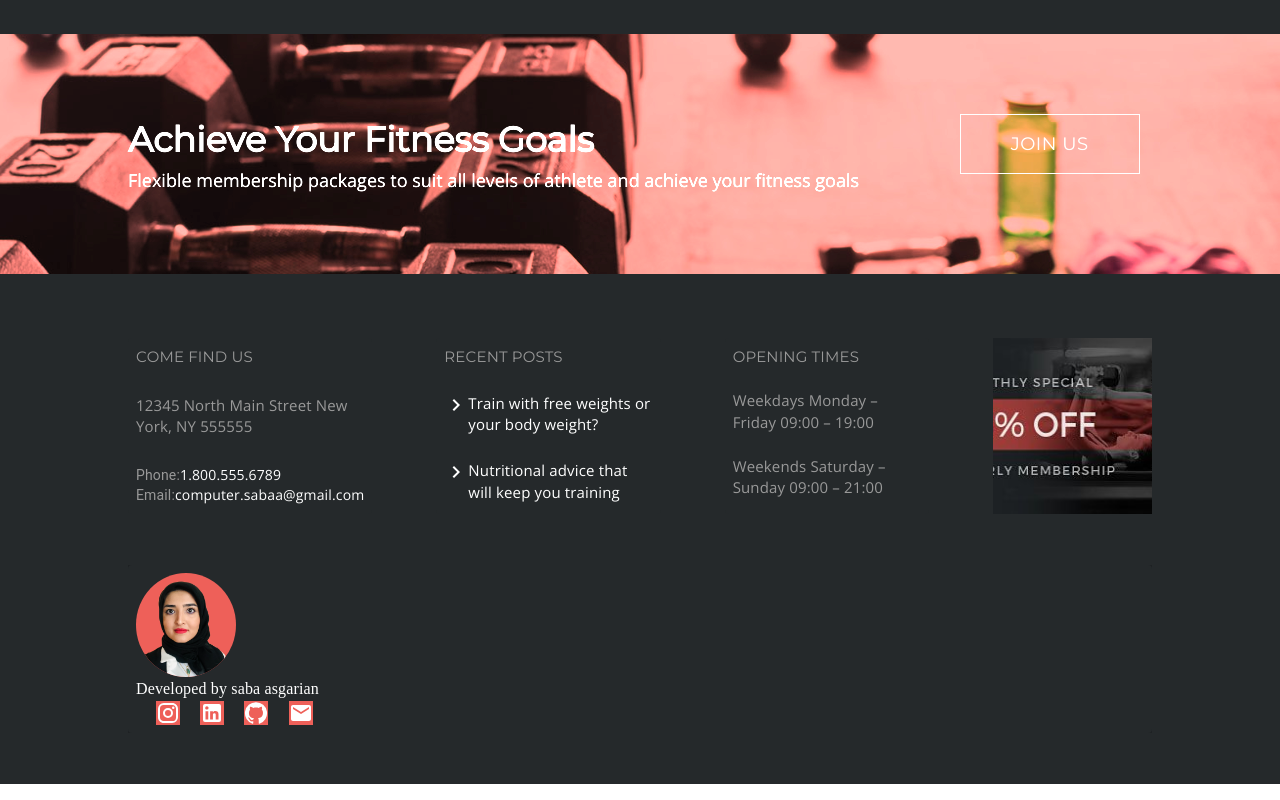
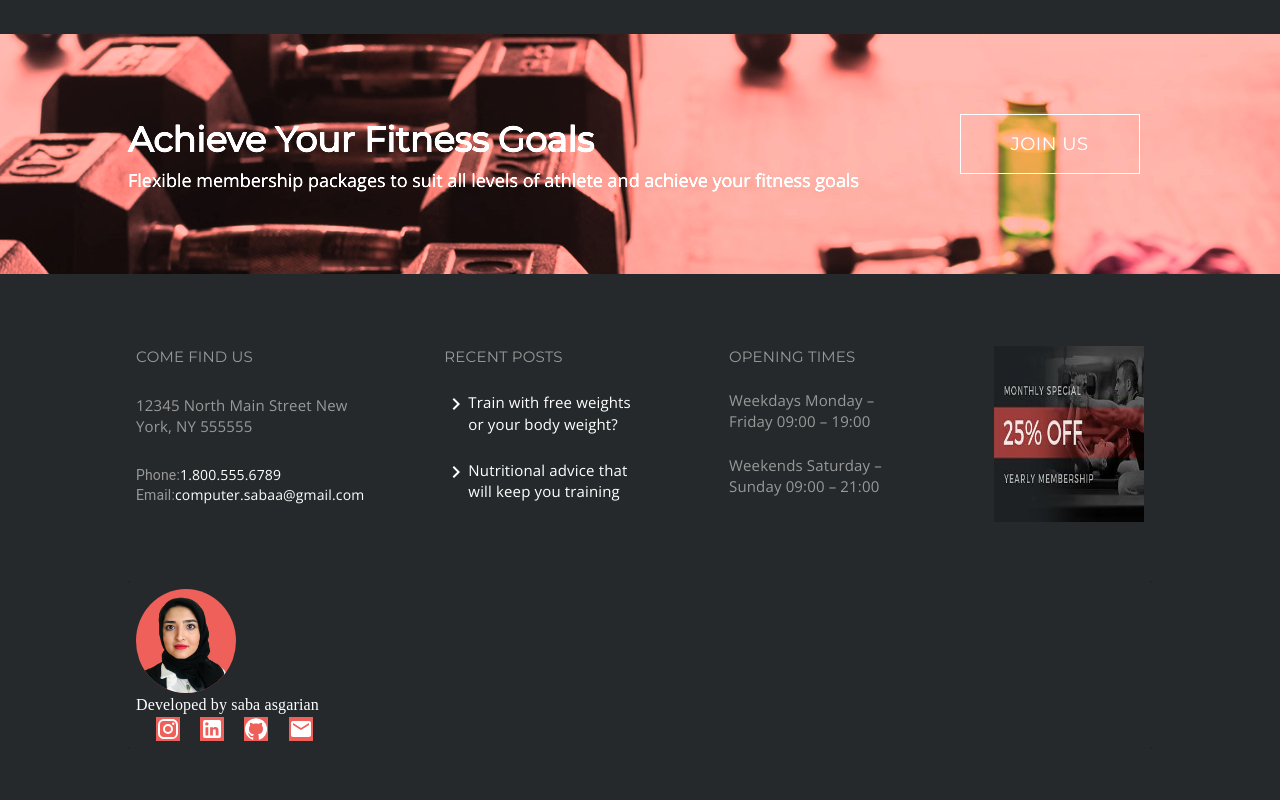
Before and after one commit to SabaAsgarian/Avada_Gym_Typscript, a Next.js app: page / in a window 1280 px wide. Shown: the part 8233-9033 px from the top of the page. Built offline with nearby package versions, Linux system fonts and the light colour scheme.

Commit message:
Update footer.tsx

```diff
--- a/src/app/components/footer.tsx
+++ b/src/app/components/footer.tsx
@@ -103,15 +103,17 @@ const Footer: React.FC = () => {
                             </a>
                         </Item>
                         <Link href="/" style={{ textDecoration: 'none' }}>
+                             <Item>
                             <Box sx={{ transition: '1s', width: '100%', height: '100%', '&:hover': { transform: 'scale(1.1)' } }}>
                                 <Image
                                     src={logO}
                                     alt="Logo"
                                     priority
 
-                                    style={{ width: '260px', height: '176px',objectFit:"cover" }}
+                                    style={{ width: '260px', height: '176px' }}
                                 />
                             </Box>
+                         </Item>
                         </Link>
                     </Stack>
                     <Box sx={{ width: '100%', my: '5%',backgroundColor:"#1e2123" }}>
```
